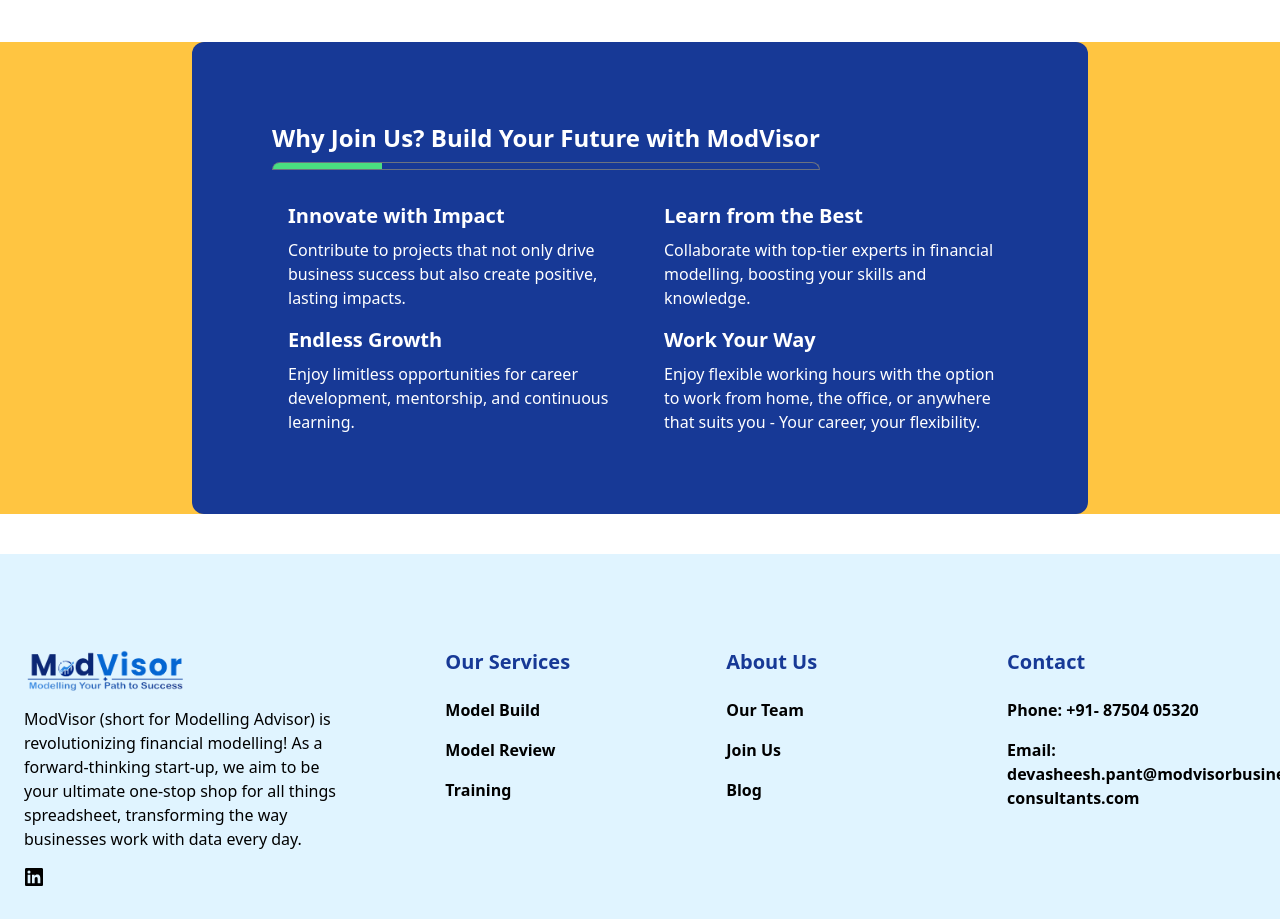
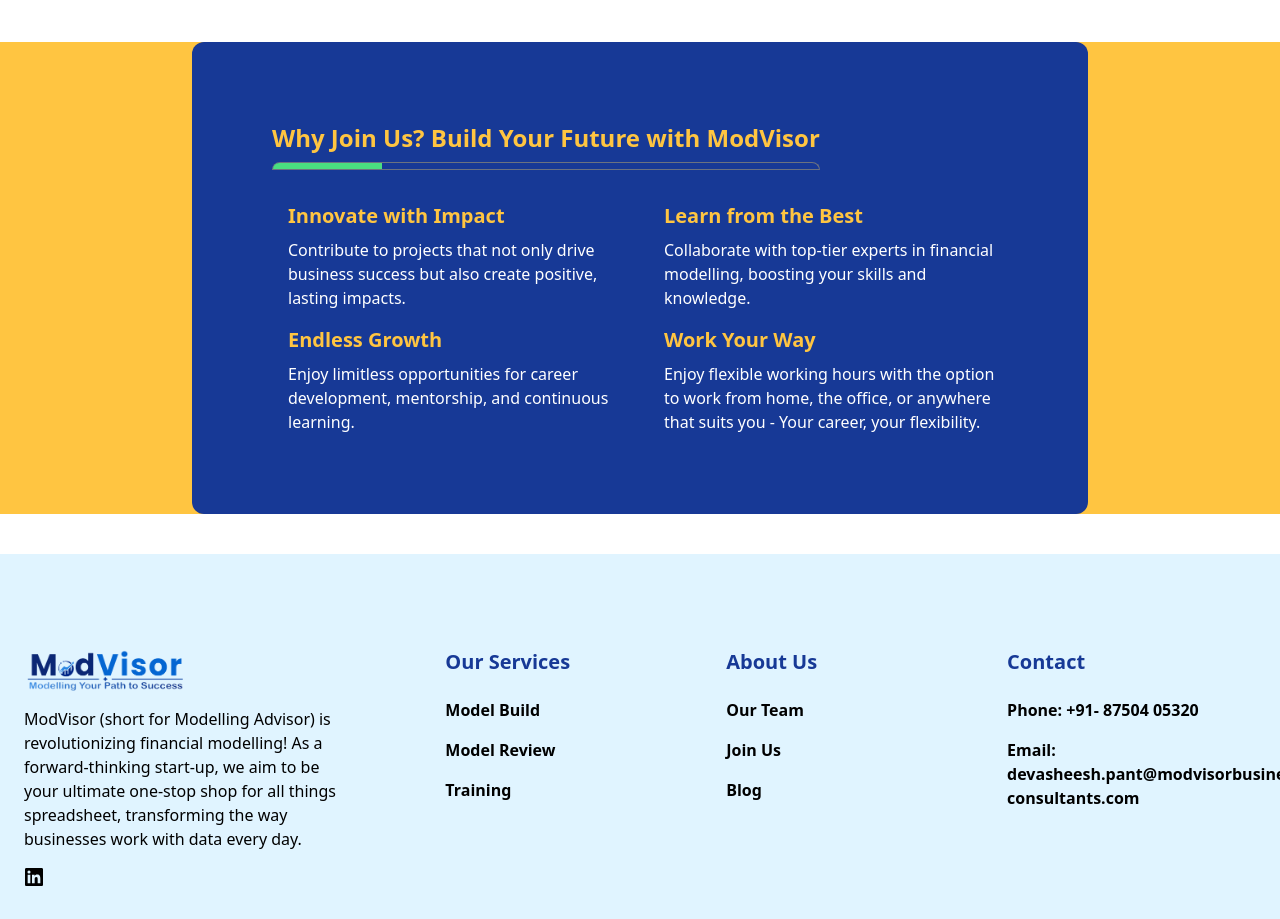
Before and after one commit to DigiAce/modvisorconsultants, a React (Vite) app: page /join in a window 1280 px wide. Shown: the part 940-1859 px from the top of the page. Built offline with nearby package versions, Linux system fonts and the light colour scheme.

Commit message:
Add files via upload

```diff
--- a/src/components/carrer/WhyJoinUs.jsx
+++ b/src/components/carrer/WhyJoinUs.jsx
@@ -8,7 +8,7 @@
           <section className="w-full h-full flex flex-col justify-center md:py-20 py-10 md:px-20 px-2">
             {/* Heading */}
             <div className="w-fit">
-              <h2 className="text-2xl font-bold text-white  pb-2">
+              <h2 className="text-2xl font-bold text-yell  pb-2">
                 Why Join Us? Build Your Future with ModVisor
               </h2>
               <div className="rounded-t-full border-[1px] border-gray-500 overflow-hidden">
@@ -26,7 +26,7 @@
                   ></ion-icon>
                 </span>
                 <div className="flex flex-col gap-2">
-                  <h3 className="text-xl font-semibold text-white">
+                  <h3 className="text-xl font-semibold text-yell">
                     Innovate with Impact
                   </h3>
                   <p className="text-white">
@@ -45,7 +45,7 @@
                   ></ion-icon>
                 </span>
                 <div className="flex flex-col gap-2">
-                  <h3 className="text-xl font-semibold text-white">
+                  <h3 className="text-xl font-semibold text-yell">
                     Learn from the Best
                   </h3>
                   <p className="text-white">
@@ -64,7 +64,7 @@
                   ></ion-icon>
                 </span>
                 <div className="flex flex-col gap-2">
-                  <h3 className="text-xl font-semibold text-white">
+                  <h3 className="text-xl font-semibold text-yell">
                     Endless Growth
                   </h3>
                   <p className="text-white">
@@ -83,7 +83,7 @@
                   ></ion-icon>
                 </span>
                 <div className="flex flex-col gap-2">
-                  <h3 className="text-xl font-semibold text-white ">
+                  <h3 className="text-xl font-semibold text-yell">
                     Work Your Way
                   </h3>
                   <p className="text-white">
--- a/src/components/home/Features.jsx
+++ b/src/components/home/Features.jsx
@@ -52,7 +52,9 @@
                   <div className="w-12 h-12 bg-blue-950 text-blue-600 rounded-md flex items-center justify-center text-2xl">
                     {industry.icon}
                   </div>
-                  <h4 className="text-lg font-medium">{industry.title}</h4>
+                  <h4 className="text-[11px] sm:text-lg font-medium">
+                    {industry.title}
+                  </h4>
                 </div>
               ))}
             </div>
--- a/src/components/home/HeroSection.jsx
+++ b/src/components/home/HeroSection.jsx
@@ -1,26 +1,24 @@
-// import { FaTools, FaClipboardCheck, FaGraduationCap } from "react-icons/fa"; // Import relevant icons
-
 const HeroSection = () => {
   const cards = [
     {
-      img: "/img/c1.png", // Replace with your image path
+      img: "/img/c1.png",
       title: "Model Build",
       description:
         "We deliver custom, user-friendly models that simplify complex data, ensuring accuracy, flexibility, and actionable insights to drive confident decisions.",
       link: "services/modelbuild",
     },
     {
-      img: "/img/c2.png", // Replace with your image path
+      img: "/img/c2.png",
       title: "Model Review",
       description:
         "We make financial models accurate, reliable, and easy to use - spotting errors, validating assumptions, and boosting functionality for smarter decisions.",
       link: "services/modelreview",
     },
     {
-      img: "/img/c3.png", // Replace with your image path
+      img: "/img/c3.png",
       title: "Training",
       description:
-        "ModVisor offers customized training for individuals and corporate teams, focusing on Excel and practical Financial Modelling skills designed to meet your specific business needs.",
+        "ModVisor offers customized training for individuals and corporate teams, focusing on <span style='color: #ffc541; font-weight: bold;'>Excel and practical Financial Modelling skills</span> designed to meet your specific business needs.",
       link: "services/training",
     },
   ];
@@ -46,7 +44,7 @@
             Best.
           </h1>
           <a
-            href="https://wa.link/kjjqfl" // Replace with your number
+            href="https://wa.link/kjjqfl"
             target="_blank"
             rel="noopener noreferrer"
           >
@@ -74,17 +72,17 @@
                   src={card.img}
                   alt={card.title}
                   className="w-10 h-10 transition duration-500 group-hover:filter group-hover:brightness-0 group-hover:invert"
-                />{" "}
-                {/* Image with Hover Effect */}
+                />
                 <h2 className="font-bold text-xl sm:text-3xl font-Poppins text-textColor group-hover:text-[#ffc541] duration-500">
                   {card.title}
                 </h2>
               </div>
 
               {/* Card Description */}
-              <p className="mt-2 text-[#000] text-md sm:text-xl group-hover:text-white transition-all group-hover:opacity-[0.8] duration-300">
-                {card.description}
-              </p>
+              <p
+                className="mt-2 text-[#000] text-md sm:text-xl group-hover:text-white transition-all group-hover:opacity-[0.8] duration-300"
+                dangerouslySetInnerHTML={{ __html: card.description }}
+              />
 
               {/* Arrow Link */}
               <a
```
